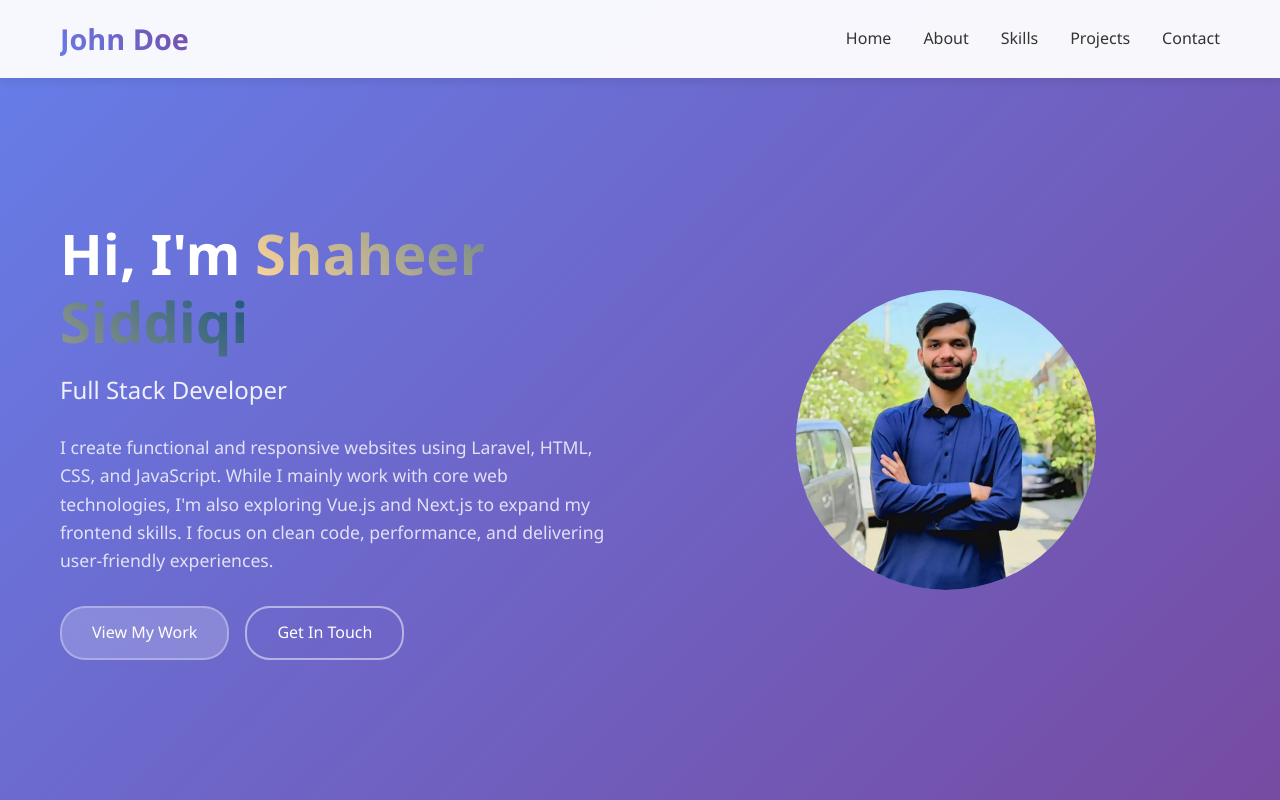
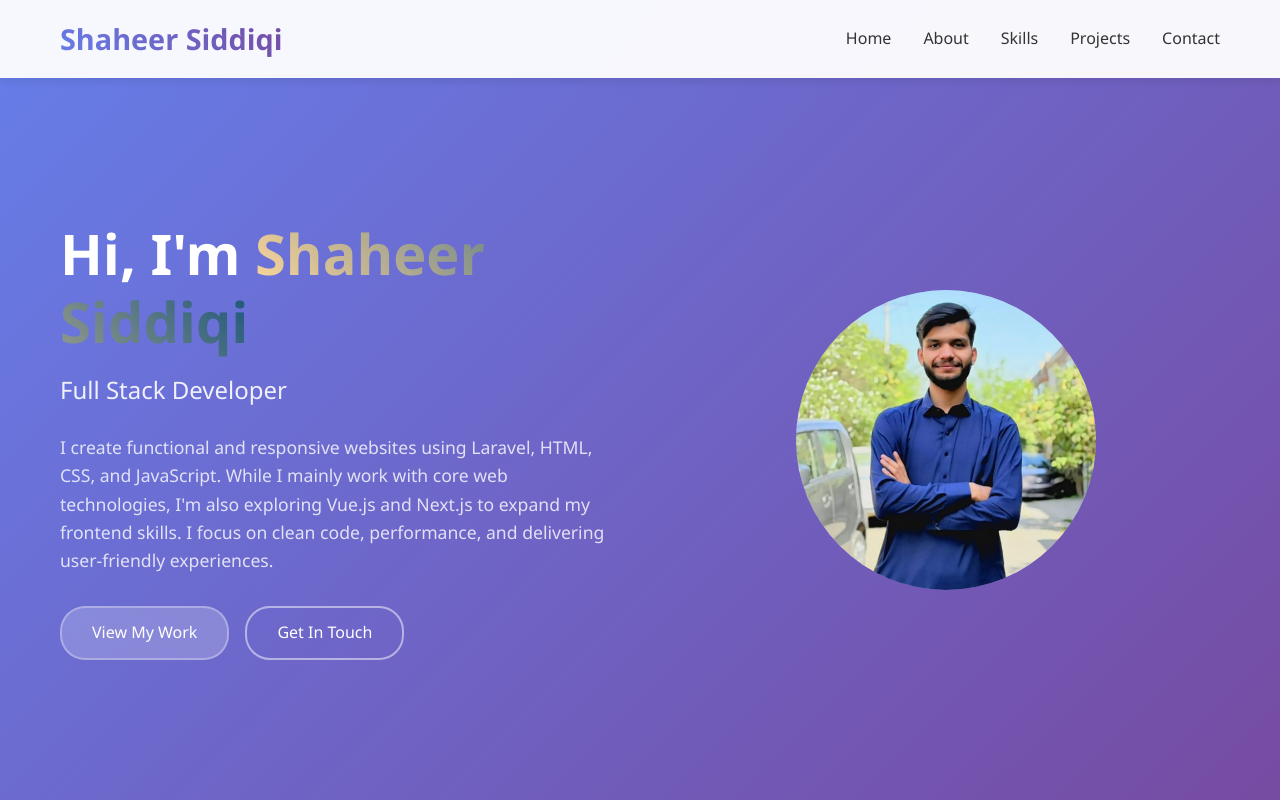
Before and after one commit to Shaheer30/portfolio, a Vue app: page / in a window 1280 px wide. Shown: the top 800 px of the page. Built offline with nearby package versions, Linux system fonts and the light colour scheme.

Commit message:
name change

```diff
--- a/src/components/Header.vue
+++ b/src/components/Header.vue
@@ -27,7 +27,7 @@
   <script setup>
   import { ref } from 'vue'
 
-  const developerName = ref('John Doe')
+  const developerName = ref('Shaheer Siddiqi')
   const isMenuOpen = ref(false)
 
   const toggleMenu = () => {
```
